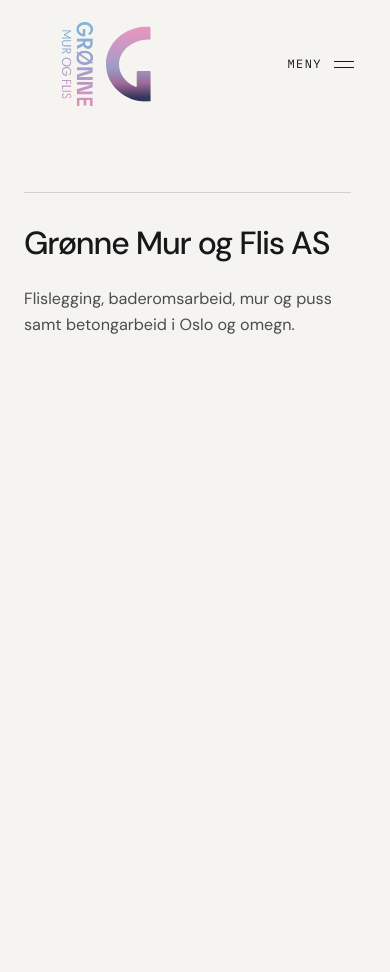
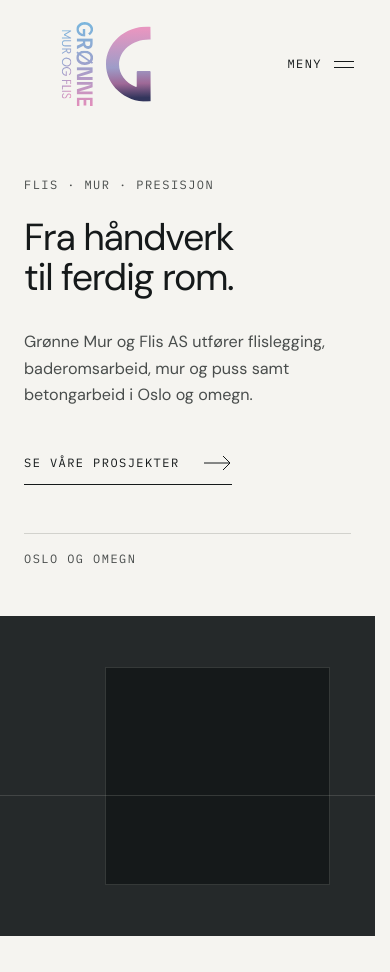
Before and after one commit to ddlaskowski/gronne, a Next.js app: page / in a window 390 px wide. After the commit the page ends 936 px from the top, so only its background shows below. Built offline with nearby package versions, Linux system fonts and the light colour scheme.

Commit message:
feat: implement responsive editorial split hero

```diff
--- a/src/app/globals.css
+++ b/src/app/globals.css
@@ -1,6 +1,7 @@
 @import "tailwindcss";
 @import "../styles/tokens.css";
 @import "../styles/navigation.css";
+@import "../styles/hero.css";
 
 @theme inline {
   --color-background: var(--background);
--- a/src/app/page.tsx
+++ b/src/app/page.tsx
@@ -1,18 +1,9 @@
-import { Container } from "@/components/layout/container";
+import { Hero } from "@/components/sections/hero";
 
 export default function Home() {
   return (
-    <main id="main-content" tabIndex={-1} className="foundation-page">
-      <Container>
-        <div className="layout-grid">
-          <div className="foundation-copy">
-            <h1 className="type-section">Grønne Mur og Flis AS</h1>
-            <p className="type-body text-muted foundation-description">
-              Flislegging, baderomsarbeid, mur og puss samt betongarbeid i Oslo og omegn.
-            </p>
-          </div>
-        </div>
-      </Container>
+    <main id="main-content" tabIndex={-1}>
+      <Hero />
     </main>
   );
 }
--- /dev/null
+++ b/src/components/sections/hero-image.tsx
@@ -0,0 +1,22 @@
+"use client";
+
+import Image from "next/image";
+import { useState } from "react";
+
+// Only this image needs client behavior, to retain the placeholder on load failure.
+export function HeroImage() {
+  const [failed, setFailed] = useState(false);
+  if (failed) return null;
+
+  return (
+    <Image
+      src="/images/hero/hero-craft.webp"
+      alt=""
+      fill
+      sizes="(min-width: 1024px) 49vw, 100vw"
+      className="hero-image"
+      preload
+      onError={() => setFailed(true)}
+    />
+  );
+}
--- /dev/null
+++ b/src/components/sections/hero.tsx
@@ -0,0 +1,35 @@
+import { existsSync } from "node:fs";
+import path from "node:path";
+import Link from "next/link";
+import { HeroImage } from "@/components/sections/hero-image";
+
+export function Hero() {
+  const hasImage = existsSync(path.join(process.cwd(), "public/images/hero/hero-craft.webp"));
+
+  return (
+    <section className="hero" aria-labelledby="hero-heading">
+      <div className="hero-copy-panel">
+        <div className="hero-copy">
+          <p className="type-label text-muted">FLIS · MUR · PRESISJON</p>
+          <h1 id="hero-heading" className="hero-heading">
+            <span>Fra håndverk</span><span>til ferdig rom.</span>
+          </h1>
+          <p className="hero-description type-body text-muted">
+            Grønne Mur og Flis AS utfører flislegging, baderomsarbeid, mur og puss samt betongarbeid i Oslo og omegn.
+          </p>
+          <Link href="/prosjekter" className="hero-cta type-label">
+            SE VÅRE PROSJEKTER
+            <svg aria-hidden="true" width="28" height="16" viewBox="0 0 28 16" fill="none">
+              <path d="M0 8h26M19 1l7 7-7 7" stroke="currentColor" strokeWidth="1" />
+            </svg>
+          </Link>
+        </div>
+        <p className="hero-location type-label text-muted">OSLO OG OMEGN</p>
+      </div>
+      <div className="hero-media">
+        <div className="hero-image-placeholder" aria-hidden="true" />
+        {hasImage && <HeroImage />}
+      </div>
+    </section>
+  );
+}
--- /dev/null
+++ b/src/styles/hero.css
@@ -0,0 +1,110 @@
+@layer components {
+  .hero {
+    display: grid;
+    min-height: 100svh;
+    margin-top: calc(-1 * var(--header-height));
+    background: var(--color-ivory);
+  }
+
+  .hero-copy-panel {
+    display: flex;
+    flex-direction: column;
+    justify-content: center;
+    min-width: 0;
+    padding: calc(var(--header-height) + var(--space-48)) var(--container-gutter) var(--space-48);
+  }
+
+  .hero-copy { width: 100%; max-width: 42rem; }
+
+  .hero-heading {
+    margin-block: var(--space-24) var(--space-32);
+    font-size: clamp(2.25rem, 1.5rem + 3.5vw, 4.5rem);
+    font-weight: var(--weight-regular);
+    line-height: var(--leading-display);
+    letter-spacing: var(--tracking-heading);
+  }
+
+  .hero-heading span { display: block; }
+
+  .hero-description { max-width: 43ch; }
+
+  .hero-cta {
+    display: inline-flex;
+    align-items: center;
+    gap: var(--space-24);
+    min-height: 44px;
+    margin-top: var(--space-32);
+    padding-block: var(--space-12);
+    border-bottom: 1px solid var(--foreground);
+    color: var(--foreground);
+  }
+
+  .hero-cta svg { flex-shrink: 0; transition: transform 180ms ease; }
+  .hero-cta:hover svg { transform: translateX(4px); }
+
+  .hero-location {
+    margin-top: var(--space-48);
+    padding-top: var(--space-16);
+    border-top: 1px solid var(--border);
+  }
+
+  .hero-media {
+    position: relative;
+    width: 100%;
+    min-width: 0;
+    min-height: 20rem;
+    aspect-ratio: 4 / 3;
+    background: var(--color-charcoal);
+  }
+
+  /* Architectural material study, deliberately distinct from photography. */
+  .hero-image-placeholder {
+    position: absolute;
+    inset: 0;
+    overflow: hidden;
+    background: var(--color-graphite);
+  }
+
+  .hero-image-placeholder::before {
+    content: "";
+    position: absolute;
+    inset: 16% 12% 16% 28%;
+    border: 1px solid color-mix(in srgb, var(--color-stone) 22%, transparent);
+    background: var(--color-charcoal);
+  }
+
+  .hero-image-placeholder::after {
+    content: "";
+    position: absolute;
+    inset: 56% 0 0;
+    border-top: 1px solid color-mix(in srgb, var(--color-stone) 22%, transparent);
+  }
+
+  .hero-image {
+    object-fit: cover;
+    object-position: 45% 50%;
+  }
+
+  @media (min-width: 48rem) and (max-width: 63.999rem) {
+    .hero-copy-panel { padding-bottom: var(--space-64); }
+    .hero-media { aspect-ratio: 16 / 9; }
+  }
+
+  @media (min-width: 64rem) {
+    .hero { grid-template-columns: 49fr 51fr; }
+    .hero-media { grid-column: 1; grid-row: 1; aspect-ratio: auto; }
+    .hero-copy-panel {
+      grid-column: 2;
+      grid-row: 1;
+      padding: calc(var(--header-height) + var(--space-64)) clamp(2rem, 4vw, 5rem) var(--space-32);
+    }
+    .hero-copy { margin-block: auto; }
+    .hero-heading { font-size: clamp(3rem, 4.6vw, 7rem); }
+    .hero-location { margin-top: var(--space-64); }
+  }
+
+  @media (prefers-reduced-motion: reduce) {
+    .hero-cta svg { transition: none; }
+    .hero-cta:hover svg { transform: none; }
+  }
+}
--- a/src/styles/navigation.css
+++ b/src/styles/navigation.css
@@ -1,6 +1,7 @@
 @layer components {
+  :root { --header-height: 8rem; }
+
   .site-header {
-    --header-height: 8rem;
     height: var(--header-height);
   }
 
@@ -119,7 +120,7 @@
   #main-content { scroll-margin-top: var(--header-height, 11rem); }
 
   @media (min-width: 64rem) {
-    .site-header { --header-height: 10rem; }
+    :root { --header-height: 10rem; }
     .brand-logo { width: 10rem; }
     .site-header[data-compact="true"] .header-content { height: 6rem; }
     .site-header[data-compact="true"] .brand-logo { width: 6rem; }
```
Also changed, not shown: 1 other file (tests, documents, lock files or other folders).
